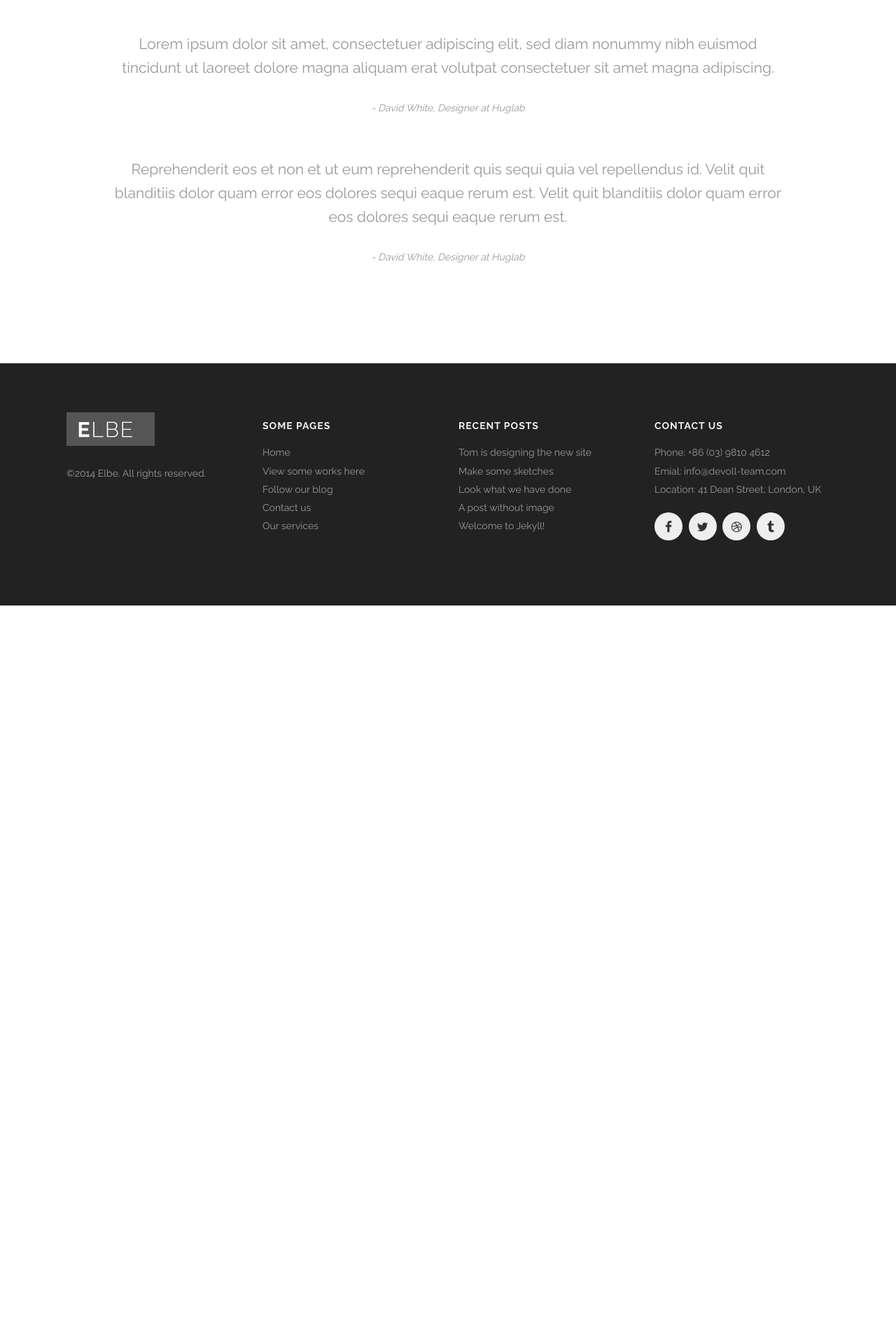
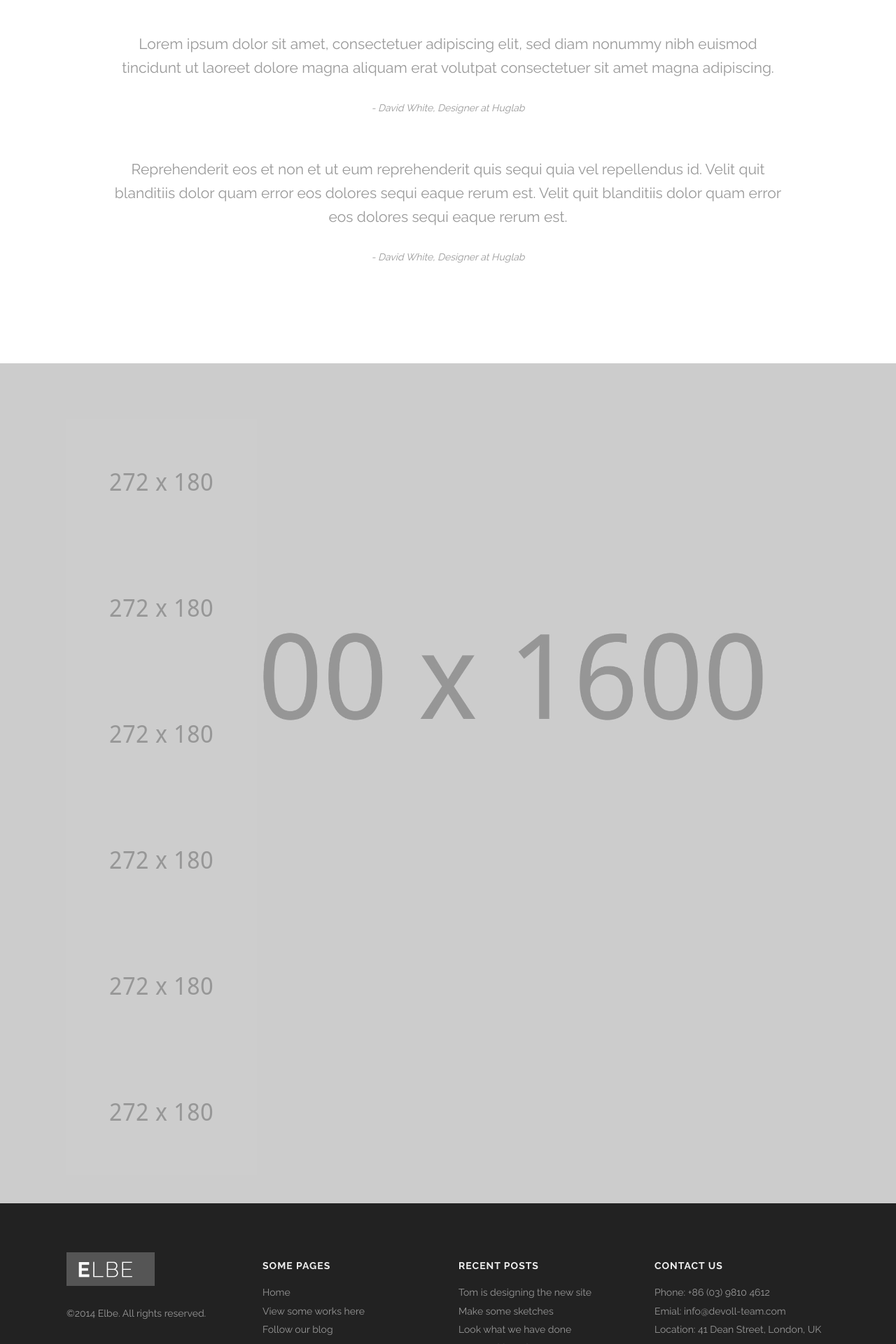
Before and after one commit to AnkithaKini/AnkithaKini.github.io, a Jekyll site: the page built from index.html, in a window 1280 px wide. Shown: the part 4480-6400 px from the top of the page at 70% size. Built offline with Jekyll 4.4.1, drawn with Linux system fonts in a browser that asks for light colours; before the commit the page ends 5345 px from its top, so only the background shows below that.

Commit message:
reverted parallax
reverted parallax

```diff
--- a/index.html
+++ b/index.html
@@ -307,3 +307,17 @@ clients:
   </div>
   <div class='four spacing'></div>
 </div>
+<div class='full parallax' style='background-image: url(../images/@stock/customers-bg.jpg); color: #fff;'>
+  <div class='row'>
+    <div class='large-12 columns'>
+      <div class='mod modClients' data-slides_to_show='4'>
+        <div class='clients'>
+          {% for client in page.clients %}
+            <div><img alt="" src="{{client}}" /></div>
+          {% endfor %}
+        </div>
+      </div>
+    </div>
+  </div>
+  <div class='two spacing'></div>
+</div>
```
